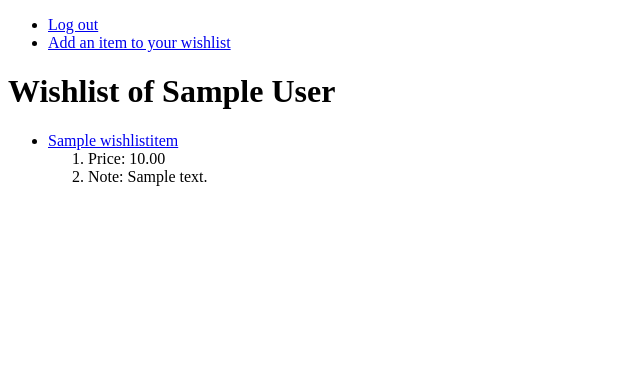
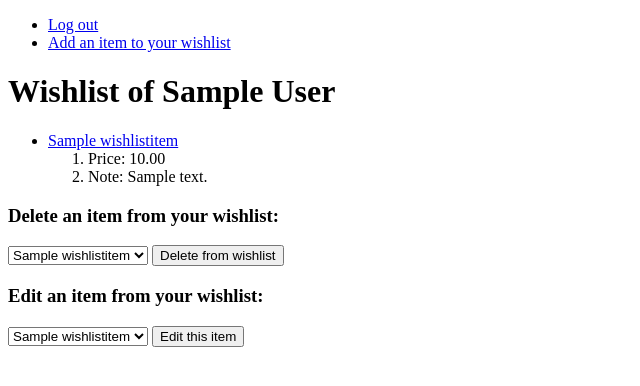
Before and after one commit to alexey-izhendeev/lern_proj_wishlist, a Django app: page /lists/1 in a window 1280 px wide. Shown: the top 386 px of the page, without its empty margins (0-640 px from the left). Run offline with Django 3.2, Linux system fonts and the light colour scheme; tables that the repository leaves empty hold one stand-in row (values such as "Sample post").

Commit message:
Added 2 features: delete an atem, update an item of wishlist.

```diff
--- a/lists/templates/lists/login.html
+++ b/lists/templates/lists/login.html
@@ -7,7 +7,6 @@ Login
 
 {% if message %}
  <div> {{ message }} </div>
-
 {% endif %}
 
 <form action="{% url 'login' %}" method="post">
--- a/lists/templates/lists/user.html
+++ b/lists/templates/lists/user.html
@@ -23,4 +23,27 @@ Wishlist of {{ user }}
 
     {% endfor %}
 </ul>
+
+<h3>Delete an item from your wishlist:</h3>
+<form action="{% url 'delete' user.id %}" method="post">
+    {% csrf_token %}
+    <select name="item">
+        {% for item in wishlist %}
+        <option value="{{ item.id }}">{{ item }}</option>
+        {% endfor %}
+    </select>
+    <input type="submit" value="Delete from wishlist">
+</form>
+
+<h3>Edit an item from your wishlist:</h3>
+<form action="{% url 'edit' user.id %}" method="post">
+    {% csrf_token %}
+    <select name="item">
+        {% for item in wishlist %}
+        <option value="{{ item.id }}">{{ item }}</option>
+        {% endfor %}
+    </select>
+    <input type="submit" value="Edit this item">
+</form>
+
 {% endblock %}
--- a/lists/urls.py
+++ b/lists/urls.py
@@ -3,10 +3,11 @@ from . import views
 
 urlpatterns = [
     path('', views.index, name='index'),
-    #path('<user>', views.user_wishes, name='user'),
     path('<int:user_id>', views.user_wishes, name='user'),
     path('login', views.login_view, name='login'),
     path('logout', views.logout_view, name='logout'),
     path('add/<int:user_id>', views.add_item, name='add'),
-    path('<int:user_id>/delete', views.delete_item, name='delete')
+    path('<int:user_id>/delete', views.delete_item, name='delete'),
+    path('<int:user_id>/edit', views.edit_item, name='edit'),
+    path('<int:user_id>/<int:item_id>/save', views.save_item, name='save'),
 ]
--- a/lists/views.py
+++ b/lists/views.py
@@ -43,7 +43,37 @@ def add_item(request, user_id):
 
 
 def delete_item(request, user_id):
-    pass
+    if request.method == 'POST':
+        item = WishListItem.objects.get(pk=int(request.POST['item']))
+        item.delete()
+        return HttpResponseRedirect(reverse('user', args=[user_id]))
+
+
+def edit_item(request, user_id):
+    if request.method == 'POST':
+        item = WishListItem.objects.get(pk=int(request.POST['item']))
+
+        return render(request, 'lists/edit_item.html', {
+            'item': item,
+        })
+        #return HttpResponseRedirect(reverse('add', args=[user_id]))
+
+
+def save_item(request, user_id, item_id):
+    if request.method == 'POST':
+        # wishlist = WishListItem.objects.all().filter(userid=user_id)
+        item = WishListItem.objects.get(pk=item_id)
+        # item = WishListItem.objects.get(pk=int(request.POST['item']))
+        item.name = request.POST['name']
+        item.price = request.POST['price']
+        item.link = request.POST['link']
+        item.note = request.POST['note']
+        #item.userid = user_id
+        item.save()
+
+        return HttpResponseRedirect(reverse('user', args=[user_id]))
+
+
 
 def login_view(request):
     if request.method == 'POST':
```
Also changed, not shown: lists/templates/lists/edit_item.html (added, +20 -0 lines), lists/templates/lists/index.html (+3 -4 lines), lists/templates/lists/wishlist_edit.html (+6 -1 lines).
